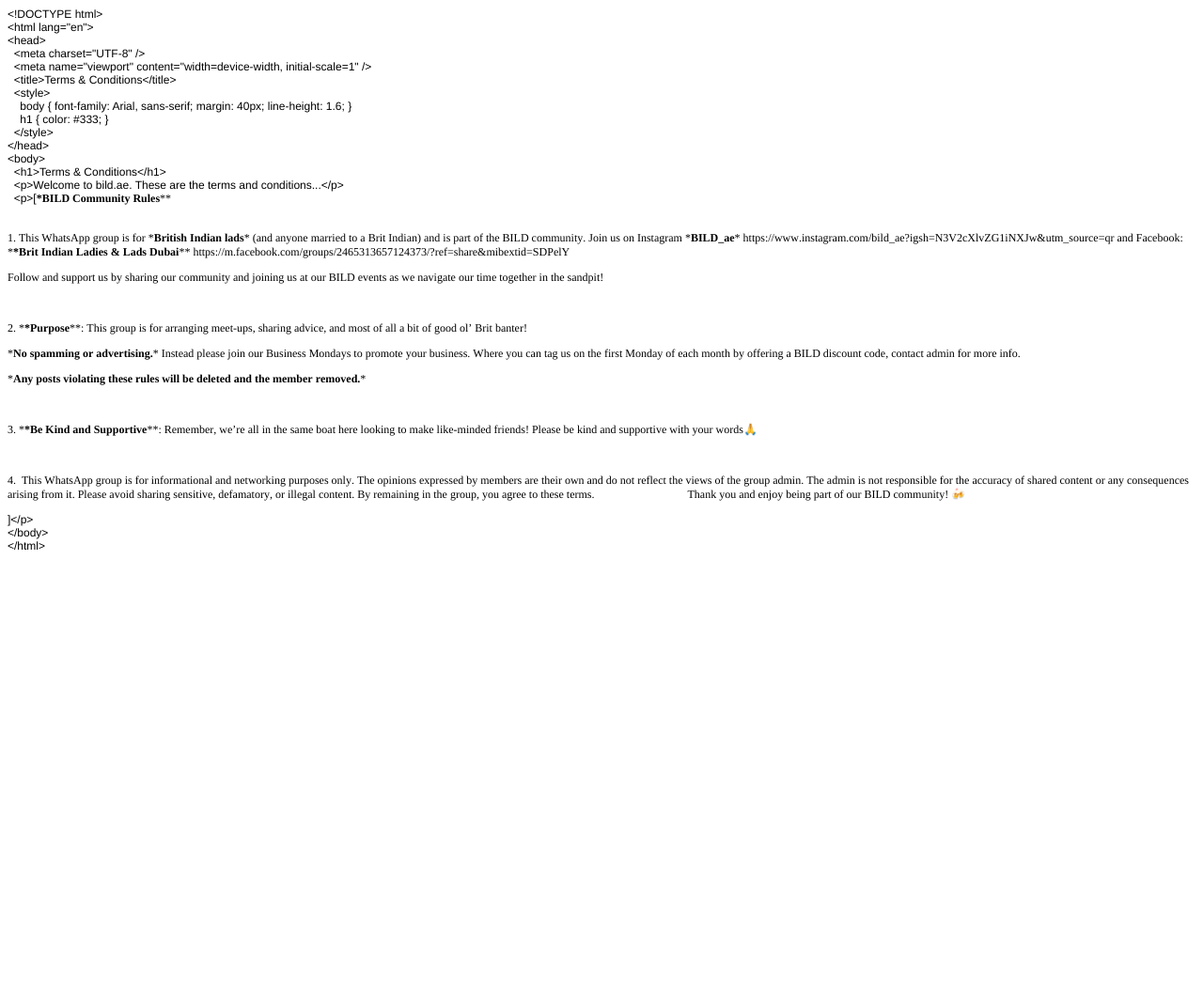
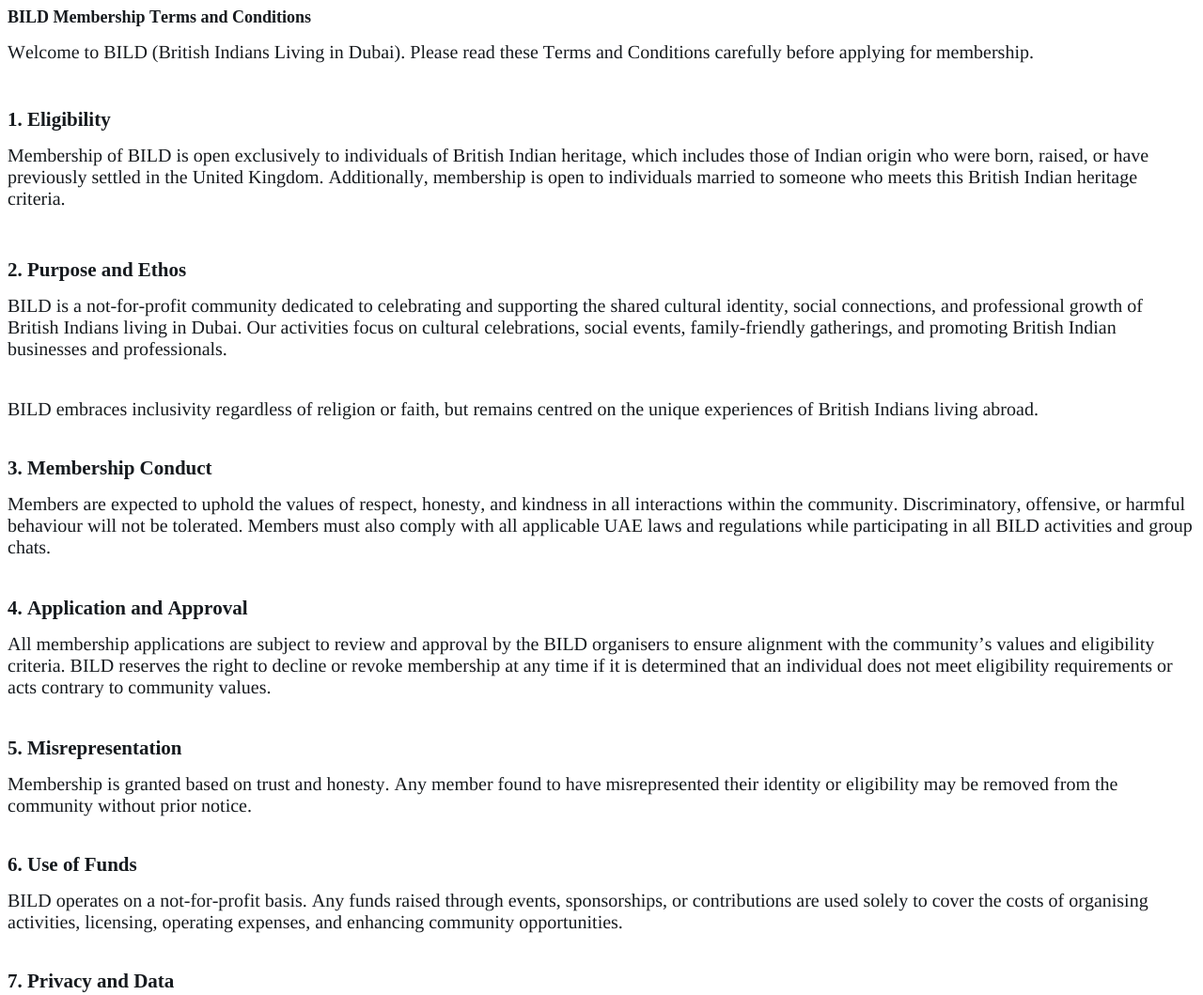
Before and after one commit to vjaswal9/term-and-conditions, a plain HTML site: page index.html in a window 1280 px wide. Shown: the top 1059 px of the page at 94% size. Before the commit the page ends 800 px from the top, so only its background shows below. Drawn offline with Linux system fonts and the light colour scheme.

Commit message:
Add files via upload

```diff
--- a/index.html
+++ b/index.html
@@ -7,43 +7,48 @@
   <meta name="Generator" content="Cocoa HTML Writer">
   <meta name="CocoaVersion" content="2575.6">
   <style type="text/css">
-    p.p1 {margin: 0.0px 0.0px 0.0px 0.0px; font: 12.0px Helvetica}
-    p.p2 {margin: 0.0px 0.0px 0.0px 0.0px; font: 12.0px Times; -webkit-text-stroke: #000000}
-    p.p3 {margin: 0.0px 0.0px 12.0px 0.0px; font: 12.0px Times; -webkit-text-stroke: #000000; min-height: 14.0px}
-    p.p4 {margin: 0.0px 0.0px 12.0px 0.0px; font: 12.0px Times; -webkit-text-stroke: #000000}
-    span.s1 {font: 12.0px Helvetica; -webkit-text-stroke: 0px #000000}
-    span.s2 {font-kerning: none}
+    p.p1 {margin: 0.0px 0.0px 14.9px 0.0px; font: 18.0px 'Times New Roman'; color: #161a1e; -webkit-text-stroke: #161a1e; background-color: #ffffff}
+    p.p2 {margin: 0.0px 0.0px 12.0px 0.0px; font: 20.0px Times; color: #161a1e; -webkit-text-stroke: #161a1e; background-color: #ffffff}
+    p.p3 {margin: 0.0px 0.0px 12.0px 0.0px; font: 20.0px Times; color: #161a1e; -webkit-text-stroke: #161a1e; background-color: #ffffff; min-height: 24.0px}
+    p.p4 {margin: 0.0px 0.0px 14.0px 0.0px; font: 21.0px 'Times New Roman'; color: #161a1e; -webkit-text-stroke: #161a1e; background-color: #ffffff}
+    p.p5 {margin: 0.0px 0.0px 14.0px 0.0px; font: 20.0px Times; color: #161a1e; -webkit-text-stroke: #161a1e; background-color: #ffffff}
+    p.p6 {margin: 0.0px 0.0px 14.0px 0.0px; font: 20.0px Times; color: #161a1e; -webkit-text-stroke: #161a1e; background-color: #ffffff; min-height: 24.0px}
+    p.p7 {margin: 0.0px 0.0px 12.0px 0.0px; font: 12.0px Times; color: #161a1e; -webkit-text-stroke: #161a1e; background-color: #ffffff; min-height: 14.0px}
+    p.p8 {margin: 0.0px 0.0px 0.0px 0.0px; font: 12.0px Times; color: #8e8e8e; -webkit-text-stroke: #8e8e8e; background-color: #ffffff; min-height: 14.0px}
+    span.s1 {font-kerning: none}
   </style>
 </head>
 <body>
-<p class="p1">&lt;!DOCTYPE html&gt;</p>
-<p class="p1">&lt;html lang="en"&gt;</p>
-<p class="p1">&lt;head&gt;</p>
-<p class="p1"><span class="Apple-converted-space">  </span>&lt;meta charset="UTF-8" /&gt;</p>
-<p class="p1"><span class="Apple-converted-space">  </span>&lt;meta name="viewport" content="width=device-width, initial-scale=1" /&gt;</p>
-<p class="p1"><span class="Apple-converted-space">  </span>&lt;title&gt;Terms &amp; Conditions&lt;/title&gt;</p>
-<p class="p1"><span class="Apple-converted-space">  </span>&lt;style&gt;</p>
-<p class="p1"><span class="Apple-converted-space">    </span>body { font-family: Arial, sans-serif; margin: 40px; line-height: 1.6; }</p>
-<p class="p1"><span class="Apple-converted-space">    </span>h1 { color: #333; }</p>
-<p class="p1"><span class="Apple-converted-space">  </span>&lt;/style&gt;</p>
-<p class="p1">&lt;/head&gt;</p>
-<p class="p1">&lt;body&gt;</p>
-<p class="p1"><span class="Apple-converted-space">  </span>&lt;h1&gt;Terms &amp; Conditions&lt;/h1&gt;</p>
-<p class="p1"><span class="Apple-converted-space">  </span>&lt;p&gt;Welcome to bild.ae. These are the terms and conditions...&lt;/p&gt;</p>
-<p class="p2"><span class="s1"><span class="Apple-converted-space">  </span>&lt;p&gt;[</span><span class="s2"><b>*BILD Community Rules</b>**</span></p>
-<p class="p3"><span class="s2"></span><br></p>
-<p class="p4"><span class="s2">1. This WhatsApp group is for *<b>British Indian lads</b>* (and anyone married to a Brit Indian) and is part of the BILD community. Join us on Instagram *<b>BILD_ae</b>* https://www.instagram.com/bild_ae?igsh=N3V2cXlvZG1iNXJw&amp;utm_source=qr and Facebook: *<b>*Brit Indian Ladies &amp; Lads Dubai</b>** https://m.facebook.com/groups/2465313657124373/?ref=share&amp;mibextid=SDPelY<span class="Apple-converted-space">   </span></span></p>
-<p class="p4"><span class="s2">Follow and support us by sharing our community and joining us at our BILD events as we navigate our time together in the sandpit!<span class="Apple-converted-space"> </span></span></p>
-<p class="p3"><span class="s2"></span><br></p>
-<p class="p4"><span class="s2">2. *<b>*Purpose</b>**: This group is for arranging meet-ups, sharing advice, and most of all a bit of good ol’ Brit banter!</span></p>
-<p class="p4"><span class="s2">*<b>No spamming or advertising.</b>* Instead please join our Business Mondays to promote your business. Where you can tag us on the first Monday of each month by offering a BILD discount code, contact admin for more info.<span class="Apple-converted-space"> </span></span></p>
-<p class="p4"><span class="s2">*<b>Any posts violating these rules will be deleted and the member removed.</b>*</span></p>
-<p class="p3"><span class="s2"></span><br></p>
-<p class="p4"><span class="s2">3. *<b>*Be Kind and Supportive</b>**: Remember, we’re all in the same boat here looking to make like-minded friends! Please be kind and supportive with your words🙏</span></p>
-<p class="p3"><span class="s2"></span><br></p>
-<p class="p4"><span class="s2">4.<span class="Apple-converted-space">  </span>This WhatsApp group is for informational and networking purposes only. The opinions expressed by members are their own and do not reflect the views of the group admin. The admin is not responsible for the accuracy of shared content or any consequences arising from it. Please avoid sharing sensitive, defamatory, or illegal content. By remaining in the group, you agree to these terms. <span class="Apple-converted-space">                                </span>Thank you and enjoy being part of our BILD community! 🍻</span></p>
-<p class="p1">]&lt;/p&gt;</p>
-<p class="p1">&lt;/body&gt;</p>
-<p class="p1">&lt;/html&gt;</p>
+<p class="p1"><span class="s1"><b>BILD Membership Terms and Conditions</b><b></b></span></p>
+<p class="p2"><span class="s1">Welcome to BILD (British Indians Living in Dubai). Please read these Terms and Conditions carefully before applying for membership.</span></p>
+<p class="p3"><span class="s1"></span><br></p>
+<p class="p4"><span class="s1"><b>1. Eligibility</b></span></p>
+<p class="p5"><span class="s1">Membership of BILD is open exclusively to individuals of British Indian heritage, which includes those of Indian origin who were born, raised, or have previously settled in the United Kingdom. Additionally, membership is open to individuals married to someone who meets this British Indian heritage criteria.</span></p>
+<p class="p6"><span class="s1"></span><br></p>
+<p class="p4"><span class="s1"><b>2. Purpose and Ethos</b><b></b></span></p>
+<p class="p5"><span class="s1">BILD is a not-for-profit community dedicated to celebrating and supporting the shared cultural identity, social connections, and professional growth of British Indians living in Dubai. Our activities focus on cultural celebrations, social events, family-friendly gatherings, and promoting British Indian businesses and professionals.</span></p>
+<p class="p7"><span class="s1"></span><br></p>
+<p class="p2"><span class="s1">BILD embraces inclusivity regardless of religion or faith, but remains centred on the unique experiences of British Indians living abroad.</span></p>
+<p class="p7"><span class="s1"></span><br></p>
+<p class="p4"><span class="s1"><b>3. Membership Conduct</b><b></b></span></p>
+<p class="p5"><span class="s1">Members are expected to uphold the values of respect, honesty, and kindness in all interactions within the community. Discriminatory, offensive, or harmful behaviour will not be tolerated. Members must also comply with all applicable UAE laws and regulations while participating in all BILD activities and group chats.</span></p>
+<p class="p7"><span class="s1"></span><br></p>
+<p class="p4"><span class="s1"><b>4. Application and Approval</b><b></b></span></p>
+<p class="p5"><span class="s1">All membership applications are subject to review and approval by the BILD organisers to ensure alignment with the community’s values and eligibility criteria. BILD reserves the right to decline or revoke membership at any time if it is determined that an individual does not meet eligibility requirements or acts contrary to community values.</span></p>
+<p class="p7"><span class="s1"></span><br></p>
+<p class="p4"><span class="s1"><b>5. Misrepresentation</b><b></b></span></p>
+<p class="p2"><span class="s1">Membership is granted based on trust and honesty. Any member found to have misrepresented their identity or eligibility may be removed from the community without prior notice.</span></p>
+<p class="p7"><span class="s1"></span><br></p>
+<p class="p4"><span class="s1"><b>6. Use of Funds</b><b></b></span></p>
+<p class="p2"><span class="s1">BILD operates on a not-for-profit basis. Any funds raised through events, sponsorships, or contributions are used solely to cover the costs of organising activities, licensing, operating expenses, and enhancing community opportunities.</span></p>
+<p class="p7"><span class="s1"></span><br></p>
+<p class="p4"><span class="s1"><b>7. Privacy and Data</b><b></b></span></p>
+<p class="p2"><span class="s1">Personal information collected during membership applications will be used only for BILD community purposes and will be handled securely in line with applicable data protection laws.</span></p>
+<p class="p7"><span class="s1"></span><br></p>
+<p class="p4"><span class="s1"><b>8. Compliance with Laws</b><b></b></span></p>
+<p class="p2"><span class="s1">Members agree to abide by all relevant UAE laws and regulations while participating in BILD events and activities.</span></p>
+<p class="p8"><span class="s1"></span><br></p>
+<p class="p7"><span class="s1"></span><br></p>
+<p class="p2"><span class="s1">By submitting a membership application or participating in BILD activities, you agree to these Terms and Conditions.</span></p>
 </body>
 </html>
```
